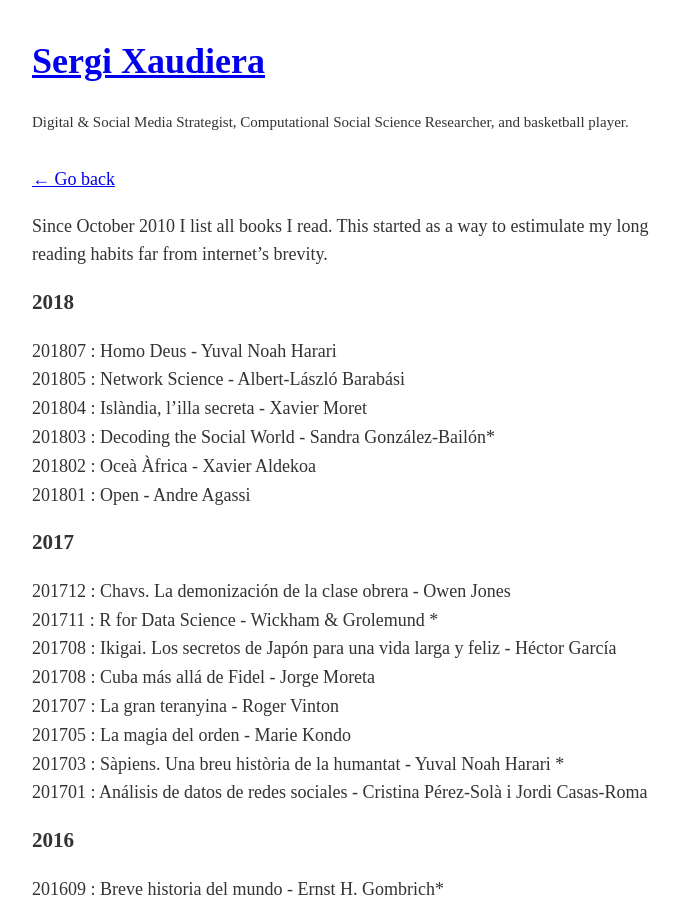
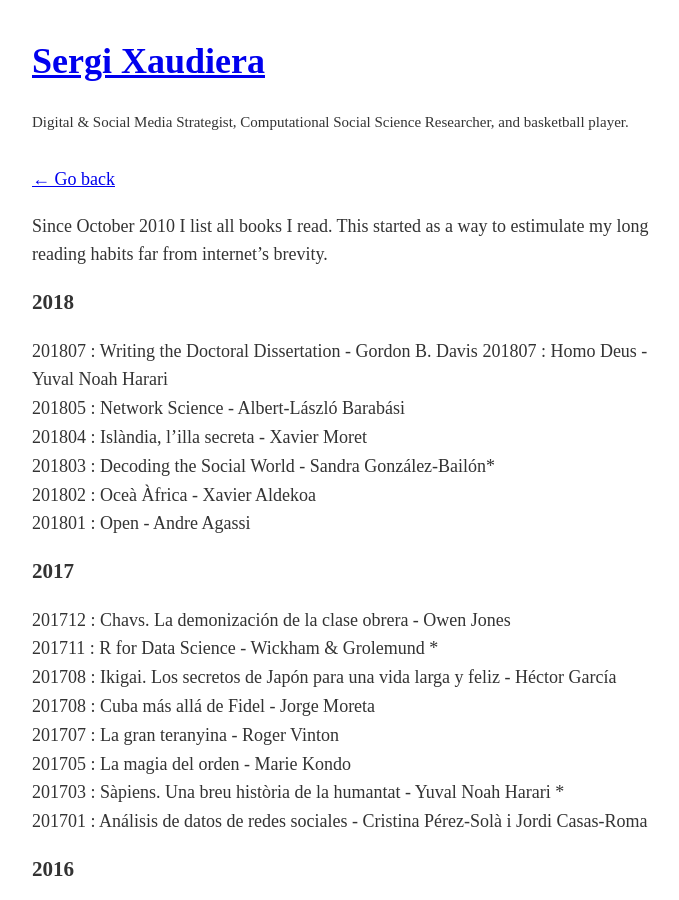
Before and after one commit to sergixaudiera/sergixaudiera.github.io, a Jekyll site: the page built from library.md, in a window 1280 px wide and 900 px high. Shown: the whole window, without its empty margins (283-962 px from the left). Built offline with Jekyll 4.4.1, drawn with Linux system fonts in a browser that asks for light colours.

Commit message:
+ writing the doctoral dissertation

```diff
--- a/library.md
+++ b/library.md
@@ -7,6 +7,7 @@
 Since October 2010 I list all books I read. This started as a way to estimulate my long reading habits far from internet's brevity.
 
 ### 2018
+201807 : Writing the Doctoral Dissertation - Gordon B. Davis
 201807 : Homo Deus - Yuval Noah Harari
 201805 : Network Science - Albert-László Barabási
 201804 : Islàndia, l'illa secreta - Xavier Moret
```
